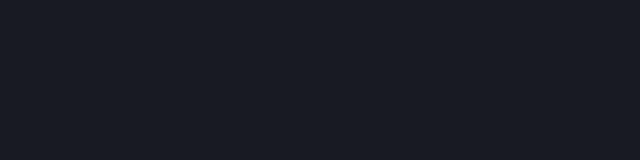
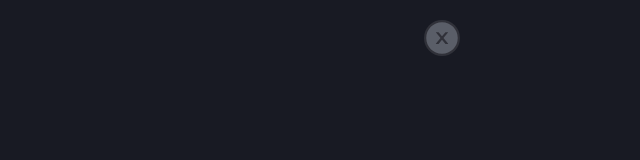
Before and after one commit to NatiG100/book-sharing-app-front, a Next.js app: page /read/astl in a window 1280 px wide. Shown: the top 160 px of the page, without its empty margins (640-1280 px from the left). Built offline with nearby package versions, Linux system fonts and the light colour scheme.

Commit message:
style book page and add navigation

```diff
--- a/app/books/[id]/page.tsx
+++ b/app/books/[id]/page.tsx
@@ -8,6 +8,7 @@ import {
 import Button from "@/components/UIElements/Button";
 import BookList from "@/components/BookList";
 import { books } from "@/data";
+import Link from "next/link";
 
 export default function Book(){
     return(
@@ -46,9 +47,11 @@ export default function Book(){
                         <Button className="w-full uppercase text-white bg-[#42AA4F]" icon={<DownloadIcon/>} onClick={()=>{}} >
                             Download
                         </Button>
-                        <Button className="w-full uppercase text-white bg-[#5B7ABA]" icon={<EyeIcon/>} onClick={()=>{}} >
-                            Read now
-                        </Button>
+                        <Link href={"/read/astl"}>
+                            <Button className="w-full uppercase text-white bg-[#5B7ABA]" icon={<EyeIcon/>} onClick={()=>{}} >
+                                Read now
+                            </Button>
+                        </Link>
                     </div>
                 </div>
             </div>
--- a/app/read/[id]/page.tsx
+++ b/app/read/[id]/page.tsx
@@ -1,9 +1,21 @@
 "use client";
-import { useState } from "react";
+import { useRouter } from 'next/navigation';
+import Link from 'next/link'
+import {AiFillCloseCircle as CloseIcon} from 'react-icons/ai'
 
 export default function BookReader(){
+    const router = useRouter();
     return(
-        <div className="h-full w-full max-w-[1000px] ml-auto mr-auto">
+        <div className="h-full w-full max-w-[1000px] ml-auto mr-auto relative">
+            <button
+                className="
+                    border-0 top-5 right-10 text-gray-400/40 hover:text-gray-700 transition-colors absolute
+                    bg-white/10 hover:bg-white rounded-full
+                "
+                onClick={()=>{router.back()}}
+            >
+                <CloseIcon className="text-4xl"/>
+            </button>
             <iframe src="/book.pdf" className="w-full h-screen"/>
         </div>
     )
```
